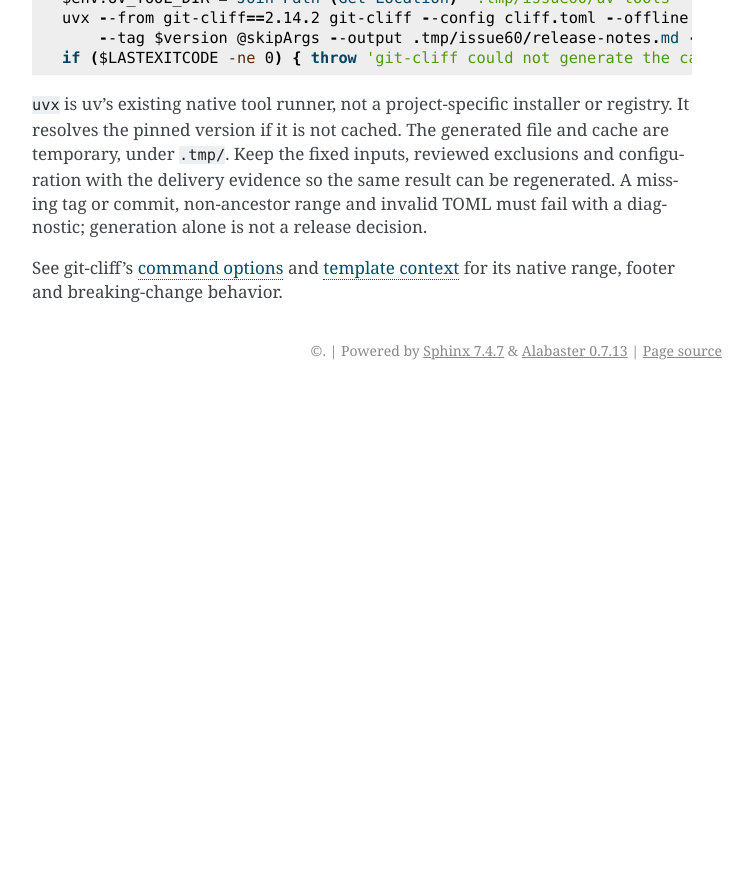
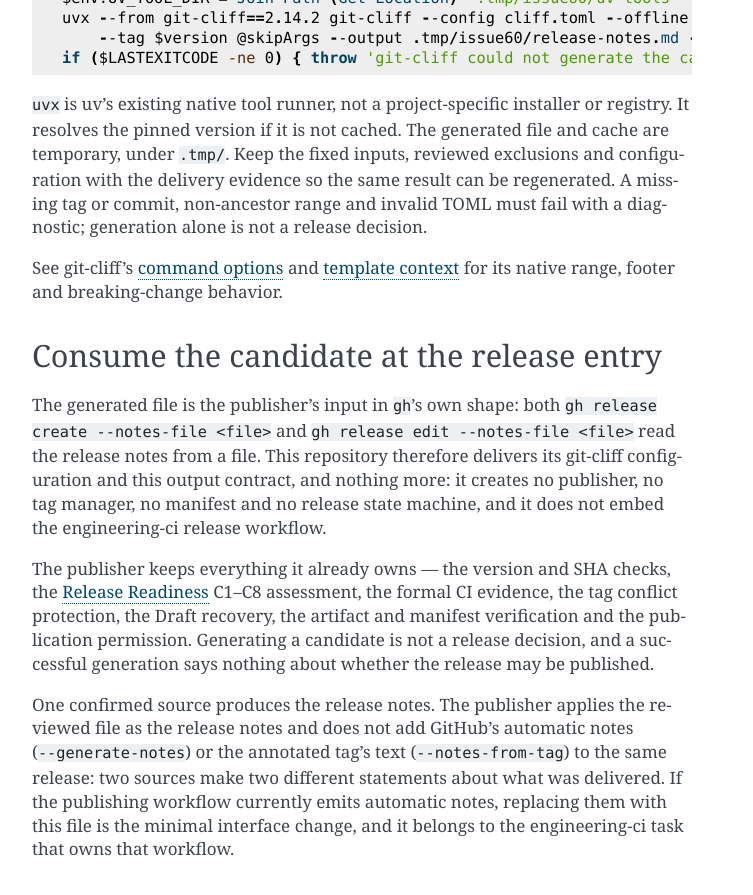
Before and after one commit to dymzz/vesryn-tool-runtime, a Sphinx documentation site: the page built from docs/delivery/release-notes.md, in a window 1280 px wide and 900 px high, scrolled down 3720 px. Shown: the top 895 px of the window, without its empty margins (388-1141 px from the left). Built offline with Sphinx 7.4.7, drawn with Linux system fonts in a browser that asks for light colours; pages that are not in the unit, such as notebooks, are missing from menus; before the commit the page ends 4110 px from its top, so only the background shows below that; some of the changed text lies outside the part shown.

Commit message:
docs: hand the release note candidate to the existing release entry (#60 P5.4)
The generated file is the publisher's input in `gh`'s own shape: both
`gh release create --notes-file` and `gh release edit --notes-file` read the
release notes from a file. This repository delivers its configuration and
that output contract, and nothing more: no publisher, no tag manager, no
manifest, no release state machine, and no embedded copy of the
engineering-ci release workflow.

The publisher keeps what it owns: the version and SHA checks, the Release
Readiness assessment, the formal CI evidence, the tag conflict protection,
the Draft recovery, the artifact and manifest verification and the
publication permission. A generated candidate is not a release decision.

One confirmed source produces the notes. The reviewed file replaces the
publisher's automatic notes, and making that replacement is the minimal
interface change that belongs to the engineering-ci task owning that
workflow.

AGENTS.md states the release-note convention, and the changelog keeps the
historical entries while the later versions come from the projection.

```diff
--- a/docs/delivery/release-notes.md
+++ b/docs/delivery/release-notes.md
@@ -182,3 +182,27 @@
 See git-cliff's [command options](https://git-cliff.org/docs/usage/args/) and
 [template context](https://git-cliff.org/docs/templating/context/) for its
 native range, footer and breaking-change behavior.
+
+## Consume the candidate at the release entry
+
+The generated file is the publisher's input in `gh`'s own shape: both
+`gh release create --notes-file <file>` and `gh release edit --notes-file
+<file>` read the release notes from a file. This repository therefore
+delivers its git-cliff configuration and this output contract, and nothing
+more: it creates no publisher, no tag manager, no manifest and no release
+state machine, and it does not embed the engineering-ci release workflow.
+
+The publisher keeps everything it already owns — the version and SHA checks,
+the [Release Readiness](release-readiness.md) C1–C8 assessment, the formal CI
+evidence, the tag conflict protection, the Draft recovery, the artifact and
+manifest verification and the publication permission. Generating a candidate
+is not a release decision, and a successful generation says nothing about
+whether the release may be published.
+
+One confirmed source produces the release notes. The publisher applies the
+reviewed file as the release notes and does not add GitHub's automatic notes
+(`--generate-notes`) or the annotated tag's text (`--notes-from-tag`) to the
+same release: two sources make two different statements about what was
+delivered. If the publishing workflow currently emits automatic notes,
+replacing them with this file is the minimal interface change, and it belongs
+to the engineering-ci task that owns that workflow.
```
Also changed, not shown: AGENTS.md (+8 -0 lines), docs/changelog.md (+6 -2 lines).
